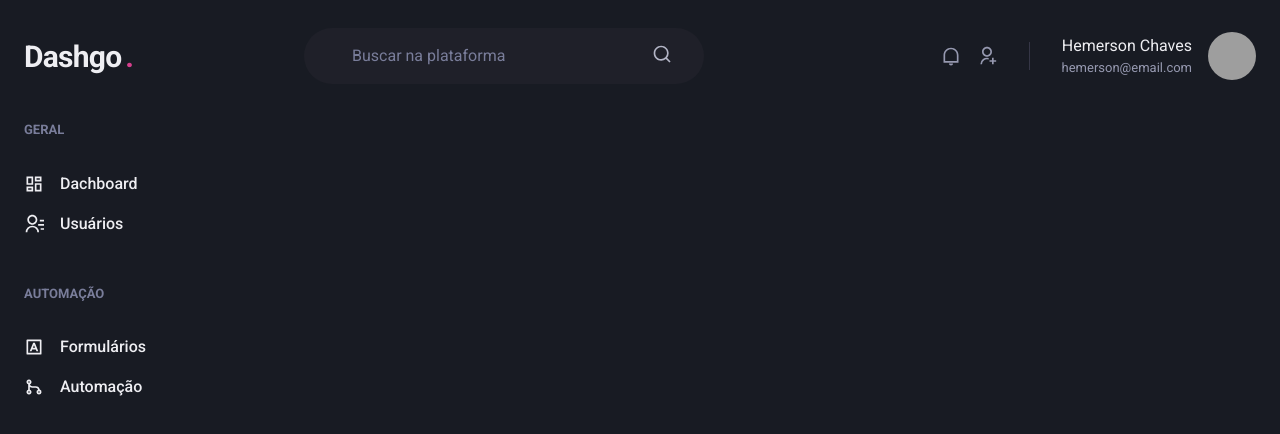
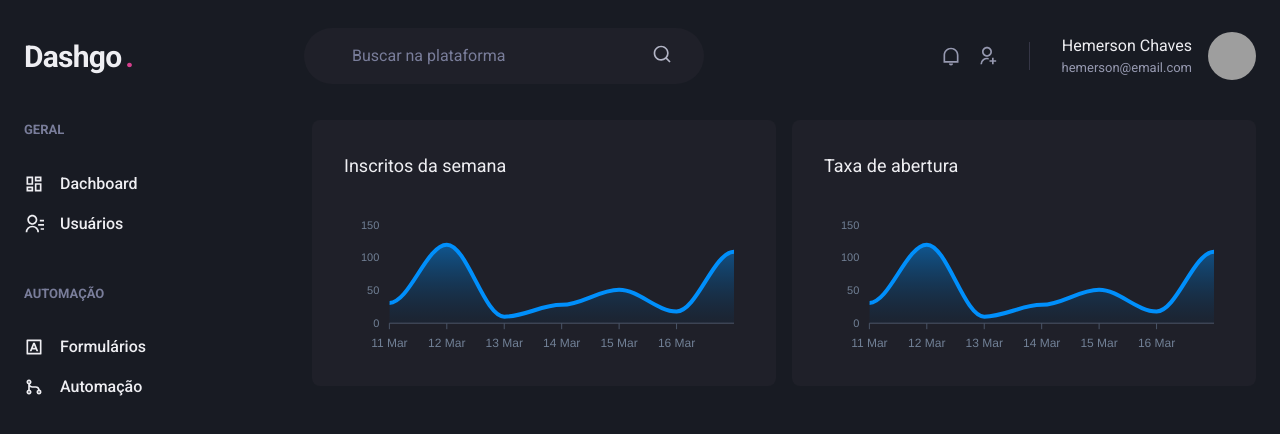
Before and after one commit to HemersonChaves/Construindo-interfaces-do-futuro, a Next.js app: page /dashboard in a window 1280 px wide. Shown: the top 434 px of the page. Built offline with nearby package versions, Linux system fonts and the light colour scheme; grey boxes are pictures that could not be loaded.

Commit message:
feat(chart): adiciona apexchart

```diff
--- a/src/pages/dashboard.tsx
+++ b/src/pages/dashboard.tsx
@@ -1,6 +1,68 @@
-import { Flex } from "@chakra-ui/react";
+import { Box, Flex, SimpleGrid, Text, theme } from "@chakra-ui/react";
 import { Header } from "../components/Header";
+import dynamic from 'next/dynamic';
 import { Sidebar } from "../components/Siderbar";
+const Chart = dynamic(() => import('react-apexcharts'), {
+    ssr: false,
+})
+const options = {
+    chart: {
+        toolbar: {
+            show: false,
+        },
+        zoom: {
+            enabled: false,
+        },
+        foreColor: theme.colors.gray[500],
+    },
+    grid: {
+        show: false,
+    },
+    dataLabels: {
+        enabled: false,
+    },
+    stroke: {
+        curve: 'smooth'
+    },
+    tooltip: {
+        enabled: false,
+    },
+    xaxis: {
+        type: 'datetime',
+        axisBorder: {
+            color: theme.colors.gray[600]
+        },
+        axisTicks: {
+            color: theme.colors.gray[600]
+        },
+        categories: [
+            '2021-03-11T00:00:00.000z',
+            '2021-03-12T00:00:00.000z',
+            '2021-03-13T00:00:00.000z',
+
+            '2021-03-14T00:00:00.000z',
+            '2021-03-15T00:00:00.000z',
+            '2021-03-16T00:00:00.000z',
+
+            '2021-03-17T00:00:00.000z',
+        ],
+    },
+    fill:{
+        opacity: 0.3,
+        type: 'gradient',
+        gradient:{
+            shade: 'dark',
+            opacityFrom: 0.7,
+            opacityTo: 0.3,
+        }
+    }
+}
+const series = [
+    {
+        name: 'series 1',
+        data: [31, 120, 10, 28, 51, 18, 109],
+    }
+]
 
 export default function Dashboard() {
     return (
@@ -8,8 +70,28 @@
             <Header />
             <Flex w='100%' my='6' maxWidth={1480} mx='auto' px='6'>
                 <Sidebar />
-            </Flex>
-        </Flex>
+                <SimpleGrid flex='1' gap='4' minChildWidth='320px' alignItems='flex-start'>
+                    <Box
+                        p='8'
+                        bg='gray.800'
+                        borderRadius={8}
+                        pb='4'
+                    >
+                        <Text fontSize='lg' mb='4'>Inscritos da semana</Text>
+                        <Chart options={options} series={series} type='area' height={160} />
+                    </Box>
+                    <Box
+                        p='8'
+                        bg='gray.800'
+                        borderRadius={8}
+                        pb='4'
+                    >
+                        <Text fontSize='lg' mb='4'>Taxa de abertura</Text>
+                        <Chart options={options} series={series} type='area' height={160} />
+                    </Box>
+                </SimpleGrid>
+            </Flex >
+        </Flex >
 
     )
 }
```
